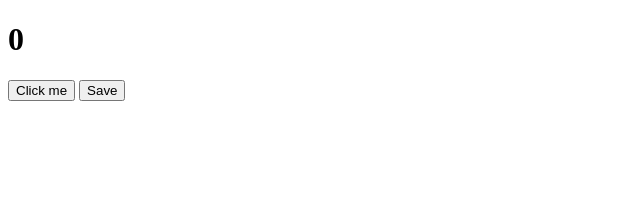
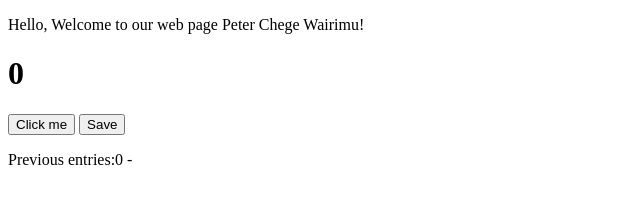
Before and after one commit to peter-wairimu/javascript, a plain HTML site: page index.html in a window 1280 px wide. Both pictures are taken after a click on the button "Save". Shown: the whole page, without its empty margins (0-640 px from the left). Drawn offline with Linux system fonts and the light colour scheme.

Commit message:
initial commit

```diff
--- a/index.html
+++ b/index.html
@@ -7,10 +7,14 @@
     <title>Document</title>
 </head>
 <body>
+    <p id="welcome-el"></p>
     <h1 id="count">0</h1>
     <button onclick="increase()">Click me</button>
     <button id="save-btn" onclick="save()" >Save</button>
 
+    <p id="save-el">Previous entries:</p>
+
+
     <script src="index.js"></script>
 </body>
 </html>
--- a/index.js
+++ b/index.js
@@ -1,4 +1,6 @@
 let countEl = document.getElementById('count');
+let saveEl = document.getElementById('save-el');
+
 
 let count = 0;
 
@@ -9,8 +11,23 @@ function increase() {
 
 
 function save(){
-  console.log(count);
+  let countStr = count + ' - ';
+  saveEl.innerHTML += countStr;
+  countEl.innerHTML = 0;
+  count = 0
+
+
+}
 
 
 
-}
+
+let welcomeEl = document.getElementById('welcome-el');
+
+let name = "Peter Chege Wairimu";
+let greeting = "Hello, Welcome to our web page";
+
+
+welcomeEl.innerHTML = greeting + " " + name + "";
+
+welcomeEl.innerHTML += "!";
```
